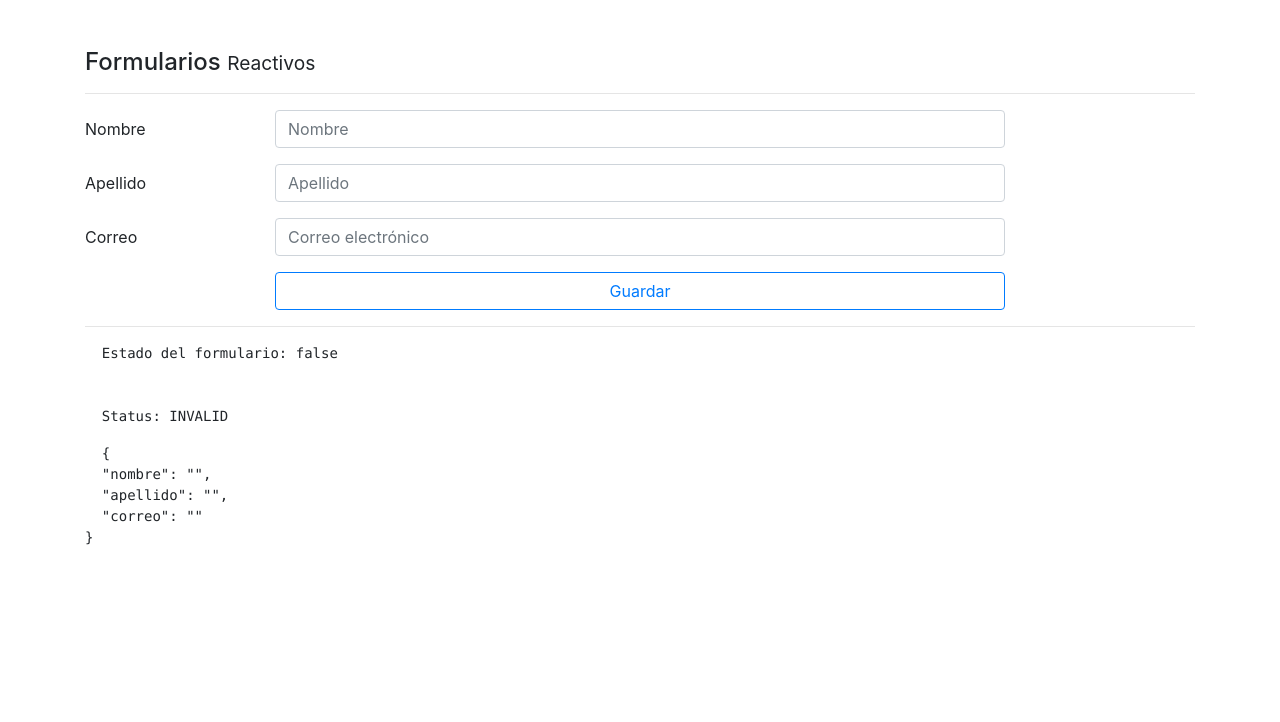
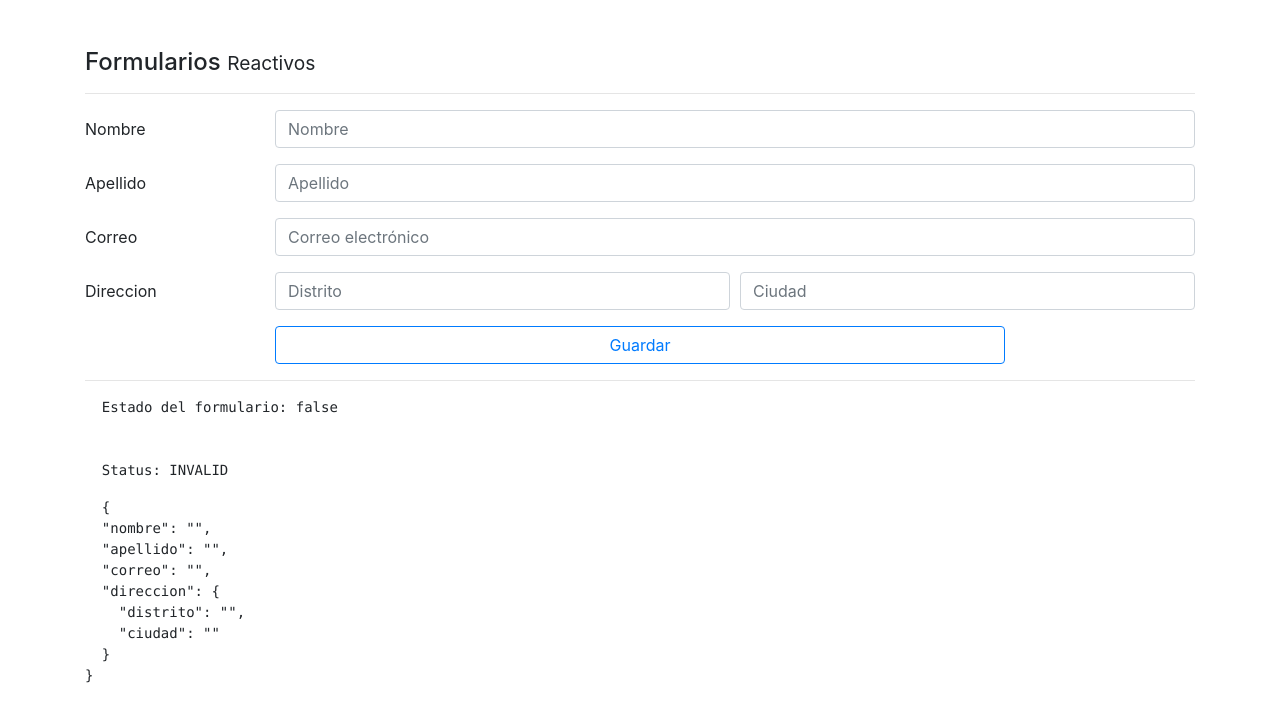
Before and after one commit to augustoqa/08-formularios-angular, an Angular app: page /reactivo in a window 1280 px wide. Shown: the top 722 px of the page. Built offline with nearby package versions, Linux system fonts and the light colour scheme.

Commit message:
Reactivo Agrupacion de objetos

```diff
--- a/src/app/pages/reactive/reactive.component.html
+++ b/src/app/pages/reactive/reactive.component.html
@@ -6,7 +6,7 @@
 
     <div class="form-group row">
       <label class="col-2 col-form-label">Nombre</label>
-      <div class="col-8">
+      <div class="col">
 
         <input class="form-control"
                type="text"
@@ -22,7 +22,7 @@
 
     <div class="form-group row">
       <label class="col-2 col-form-label">Apellido</label>
-      <div class="col-8">
+      <div class="col">
 
         <input class="form-control"
                type="text"
@@ -40,7 +40,7 @@
 
   <div class="form-group row">
     <label class="col-2 col-form-label">Correo</label>
-    <div class="col-8">
+    <div class="col">
 
       <input class="form-control"
              type="email"
@@ -54,6 +54,26 @@
     </div>
   </div>
 
+  <div class="form-group row" formGroupName="direccion">
+    <label class="col-2 col-form-label">Direccion</label>
+    <div class="form-row col">
+
+      <div class="col">
+        <input type="text"
+               class="form-control"
+               placeholder="Distrito"
+               formControlName="distrito">
+      </div>
+
+      <div class="col">
+        <input type="text"
+               class="form-control"
+               placeholder="Ciudad"
+               formControlName="ciudad">
+      </div>
+
+    </div>
+  </div>
 
 
   <div class="form-group row">
--- a/src/app/pages/reactive/reactive.component.ts
+++ b/src/app/pages/reactive/reactive.component.ts
@@ -33,6 +33,10 @@
       nombre  : ['', [ Validators.required, Validators.minLength(5) ]],
       apellido: ['', Validators.required],
       correo  : ['', [ Validators.required, Validators.pattern('[a-z0-9._%+-]+@[a-z0-9.-]+\.[a-z]{2,3}$') ]],
+      direccion: this.fb.group({
+        distrito: ['', Validators.required],
+        ciudad  : ['', Validators.required],
+      }),
     })
   }
 
```
